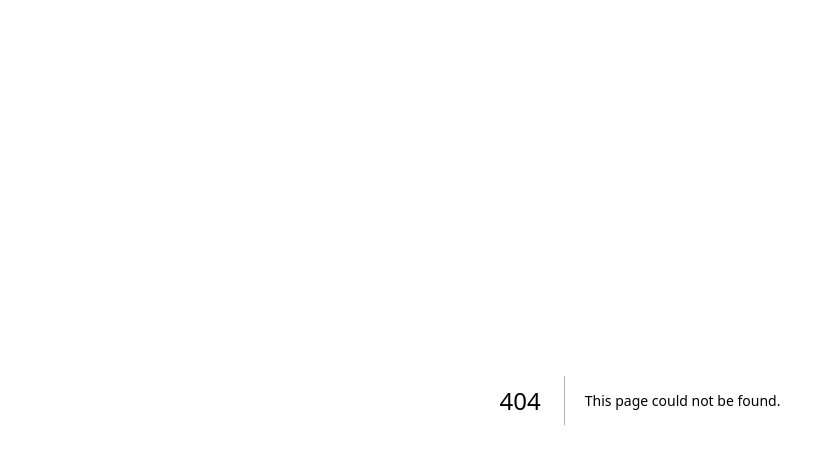
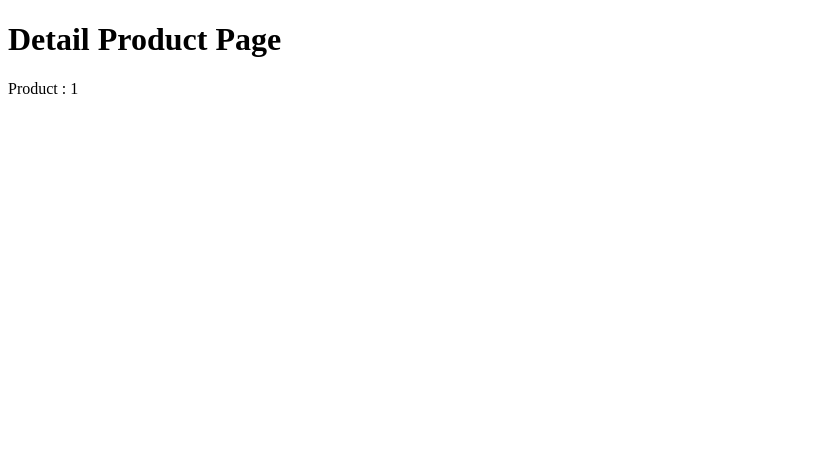
Before and after one commit to Nadhiradhit/tutorial-nextjs, a Next.js app: page /product/1 in a window 1280 px wide. Before the commit this address had no page. Shown: the top 464 px of the page, without its empty margins (0-835 px from the left). Built offline with nearby package versions, Linux system fonts and the light colour scheme.

Commit message:
feat: learn dynamic routes

```diff
--- /dev/null
+++ b/src/pages/product/[id].tsx
@@ -0,0 +1,13 @@
+import React from 'react'
+import { useRouter } from 'next/router'
+
+export default function DetailProductPage() {
+    const { query } = useRouter()
+    console.log(query)
+    return (
+        <div>
+            <h1>Detail Product Page</h1>
+            <p>Product : {query.id} </p>
+        </div>
+    )
+}
```
Also changed, not shown: src/pages/product/index.tsx (added, +10 -0 lines).
